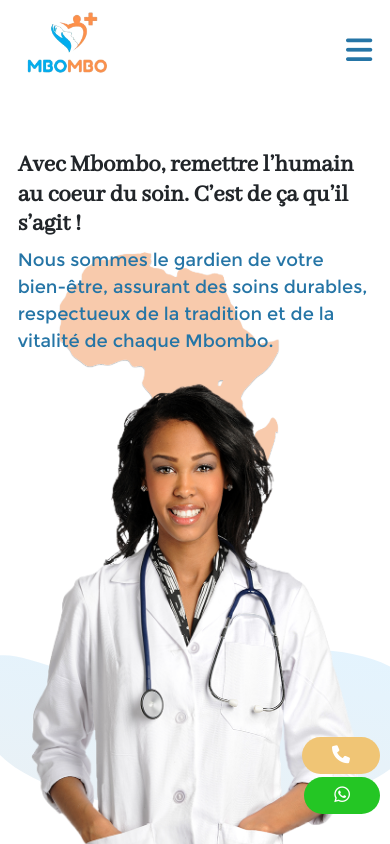
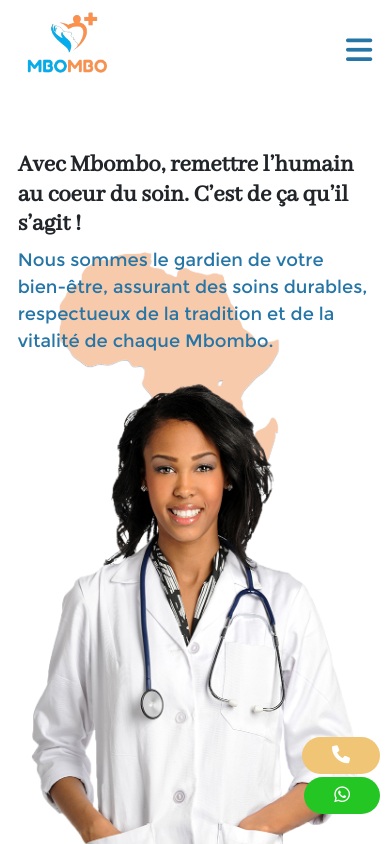
Before and after one commit to Beaurelf/Mbombo, a React (Create React App) app: page / in a window 390 px wide. Shown: the top 844 px of the page. Built offline with nearby package versions, Linux system fonts and the light colour scheme.

Commit message:
fix background service section

```diff
--- a/src/App.css
+++ b/src/App.css
@@ -39,10 +39,11 @@ html, body {
 }
 
 body {
+  position: relative;
   margin-top: 150px;
 }
 
-.background-1, .background-2 {
+.background-1, .background-2, .background-3 {
   position: absolute;
   top: -100px;
   z-index: -1;
@@ -51,6 +52,10 @@ body {
 
 .background-2 {
   top: 800px;
+}
+
+.background-3 {
+  top: 700px;
 }
 
 .my-container{
@@ -136,4 +141,9 @@ body {
   .background-2 {
     top: 975px;
   }
+
+    .background-3 {
+      top: 800px;
+      height: 1000px;
+    }
 }
--- a/src/components/ServiceSection.css
+++ b/src/components/ServiceSection.css
@@ -1,13 +1,6 @@
 .service > div > p {
     width: auto;
     text-align: center;
-}
-
-.background-service {
-    position: absolute;
-    top: 650px;
-    left: 0;
-    z-index: -1;
 }
 
 .service-item {
--- a/src/components/ServiceSection.js
+++ b/src/components/ServiceSection.js
@@ -46,7 +46,7 @@ function ServiceSection() {
     return (
         <section className='my-container'>
             <div className='grid service'>
-                <svg className='background-service' viewBox="0 0 1728 725" fill="none" xmlns="http://www.w3.org/2000/svg">
+                <svg className='background-3' viewBox="0 0 1728 725" fill="none" xmlns="http://www.w3.org/2000/svg">
                     <path d="M-57.0339 41.4915C83.2673 -45.3541 389.116 207.187 760.109 145.632C1081.44 92.2977 1112.13 5.7672 1362.8 0.345717C1545.94
                     -3.63541 1736.53 47.0992 1829.77 145.632C1932.59 254.271 1869.59 371.995 1852.63 400.634C1776.79 529.078 1601.86 602.564 1540.27 627.742C1286.52
                      731.415 1021.55 726.393 894.426 724.019C416.925 715.015 -68.1019 544.702 -57.0341 336.666C-55.6307 309.432 -120.367 80.7079 -57.0339 41.4915Z"
```
